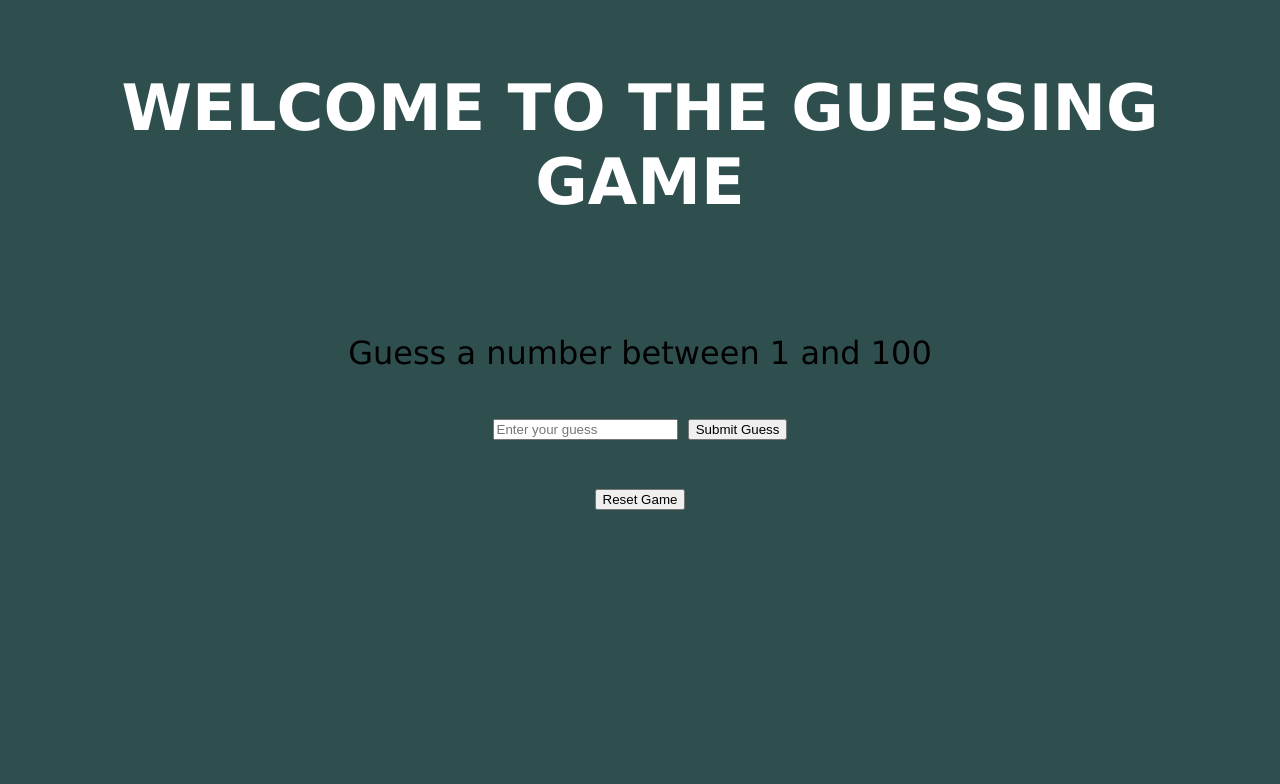
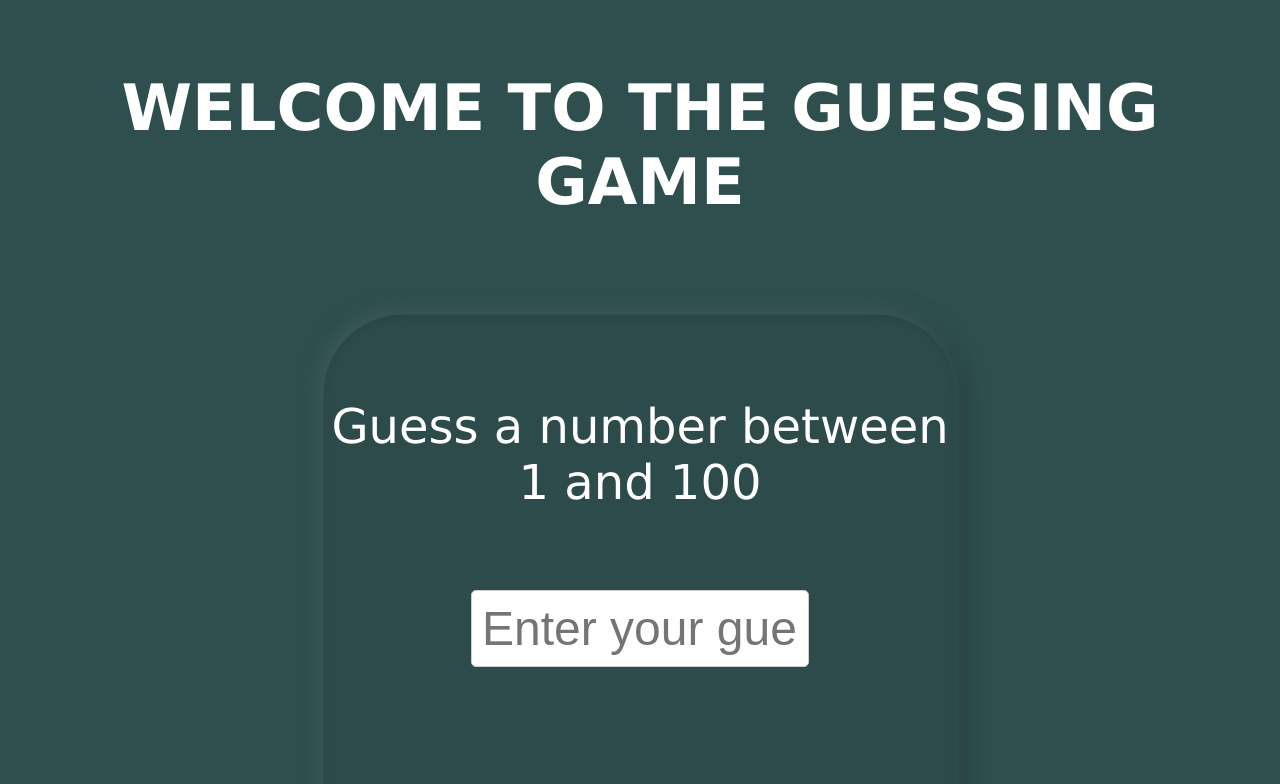
Before and after one commit to LPFJoao/Guessing-Game, a plain HTML site: page index.html in a window 1280 px wide. Shown: the top 784 px of the page. Drawn offline with Linux system fonts and the light colour scheme.

Commit message:
guessing altered

```diff
--- a/index.html
+++ b/index.html
@@ -4,7 +4,7 @@
     <meta charset="UTF-8">
     <meta name="viewport" content="width=device-width, initial-scale=1.0">
     <link rel="stylesheet" href="style.css">
-    <title>Kinonyme</title>
+    <title>Guess What</title>
 </head>
 <body>
 <header>
@@ -13,7 +13,7 @@
 <main>
     <div id="gameContainer">
         <p>Guess a number between 1 and 100</p>
-        <input type="number" id="guessInput" placeholder="Enter your guess">
+        <input id="guessInput" placeholder="Enter your guess"><br>
         <button id="mySubmit">Submit Guess</button>
         <p id="resultMessage"></p>
         <button id="resetGame">Reset Game</button>
--- a/index.js
+++ b/index.js
@@ -11,7 +11,14 @@ const guessInput = document.getElementById("guessInput");
 const resultMessage = document.getElementById("resultMessage");
 const resetGame = document.getElementById("resetGame");
 
-mySubmit.onclick = function() {
+
+mySubmit.onclick = submitGuess;
+guessInput.addEventListener("keydown", function(event) {
+    if (event.key === "Enter") {
+        submitGuess();
+    }
+});
+function submitGuess() {
     if (!running) return;
 
     let guess = Number(guessInput.value);
@@ -23,9 +30,9 @@ mySubmit.onclick = function() {
     } else {
         attempts++;
         if (guess < answer) {
-            resultMessage.textContent = "Too low! Try again.";
+            resultMessage.textContent = `Your guess ${guess} is Too low! Try again.`;
         } else if (guess > answer) {
-            resultMessage.textContent = "Too high! Try again.";
+            resultMessage.textContent = `Your guess ${guess} is Too high! Try again.`;
         } else {
             resultMessage.textContent = `Congratulations! You guessed the number ${answer} in ${attempts} attempts.`;
             running = false;
--- a/style.css
+++ b/style.css
@@ -10,10 +10,51 @@ header {
     padding: 20px;
 }
 
+
+
 #gameContainer {
-    text-align: center;
+    display: flex;
+    flex-direction: column;
+    justify-content: center;
+    align-items: center;
+    height: 100vh;
+    color: white;
+    font-size: 1.5em;
+    border-radius: 5rem;
+    box-shadow:
+    -4px -4px 20px 0 #405f5f,
+    4px 4px 24px 0 #223232,
+    0 2px 10px 0 rgba(0,0,0,0.12) inset,
+    0 -2px 6px 0 rgba(255,255,255,0.04) inset;
+  max-width: 50%;
+  text-align: center;
+  width: auto;
+  gap: 2rem;
+  border: 1px solid darkslategrey;
+  background-color: rgb(46, 75, 75);
+  margin: 2rem auto;
+}
+#guessInput {
     width: 50%;
-    margin: auto;
-    padding: 20px;
-    border-radius: 10px;
+    padding: 10px;
+    border-radius: 5px;
+    border: 1px solid #ccc;
+    font-size: 1em;
 }
+#mySubmit, #resetGame {
+    padding: 10px 20px;
+    border-radius: 5px;
+    border: none;
+    background-color: #28a745;
+    color: white;
+    font-size: 1em;
+    cursor: pointer;
+}
+#mySubmit:hover, #resetGame:hover {
+    background-color: #218838;
+}
+#resultMessage {
+    margin-top: 20px;
+    font-size: 1.2em;
+    color: #f0f0f0;
+}
```
